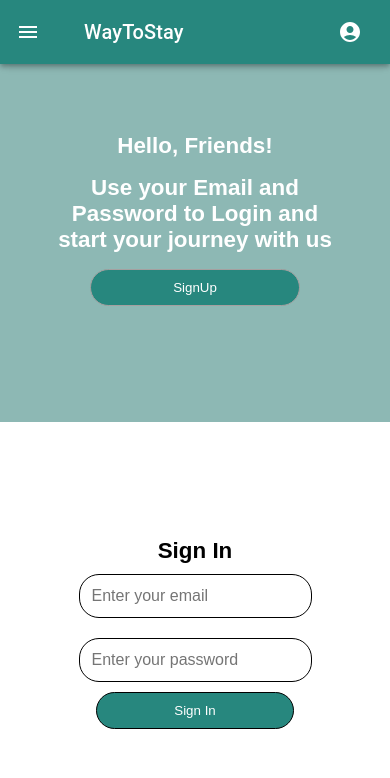
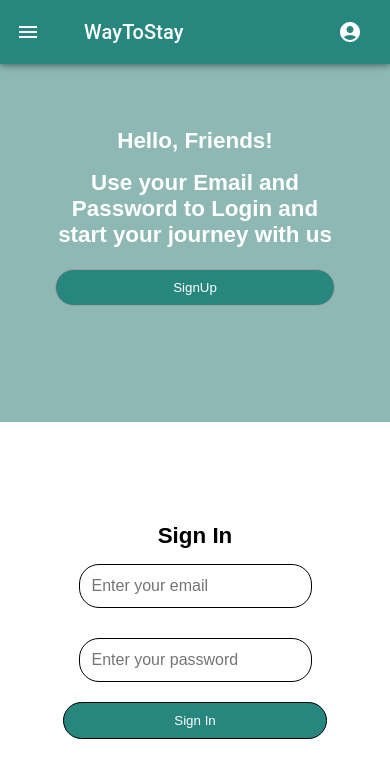
Before and after one commit to simiraghu/hotel_management_frontend, a React (Create React App) app: page /login in a window 390 px wide. Shown: the top 778 px of the page. Built offline with nearby package versions, Linux system fonts and the light colour scheme; no server answers.

Commit message:
index.css button

```diff
--- a/src/index.css
+++ b/src/index.css
@@ -64,7 +64,7 @@
 
 .input {
   padding: 12px;
-  margin: 10px 0;
+  margin: 15px 40px;
   border: 1px solid black;
   border-radius: 20px;
   font-size: 1rem;
@@ -93,7 +93,7 @@
 
 .rightSideInputsforSignup {
   text-align: center;
-  width: 50vw;
+  width: 70vw;
 }
 
 .leftSideContent {
@@ -141,6 +141,7 @@
   .signinbutton {
     width: 80%;
     padding: 10px;
+    margin: 5px;
   }
 
   .signinheading {
@@ -168,11 +169,13 @@
   }
 
   .signupbutton {
-    width: 60%;
+    width: 80%;
+    margin: 5px;
   }
 
   .signinbutton {
-    width: 60%;
+    width: 80%;
+    margin: 5px;
   }
 
   .leftSideText {
```
